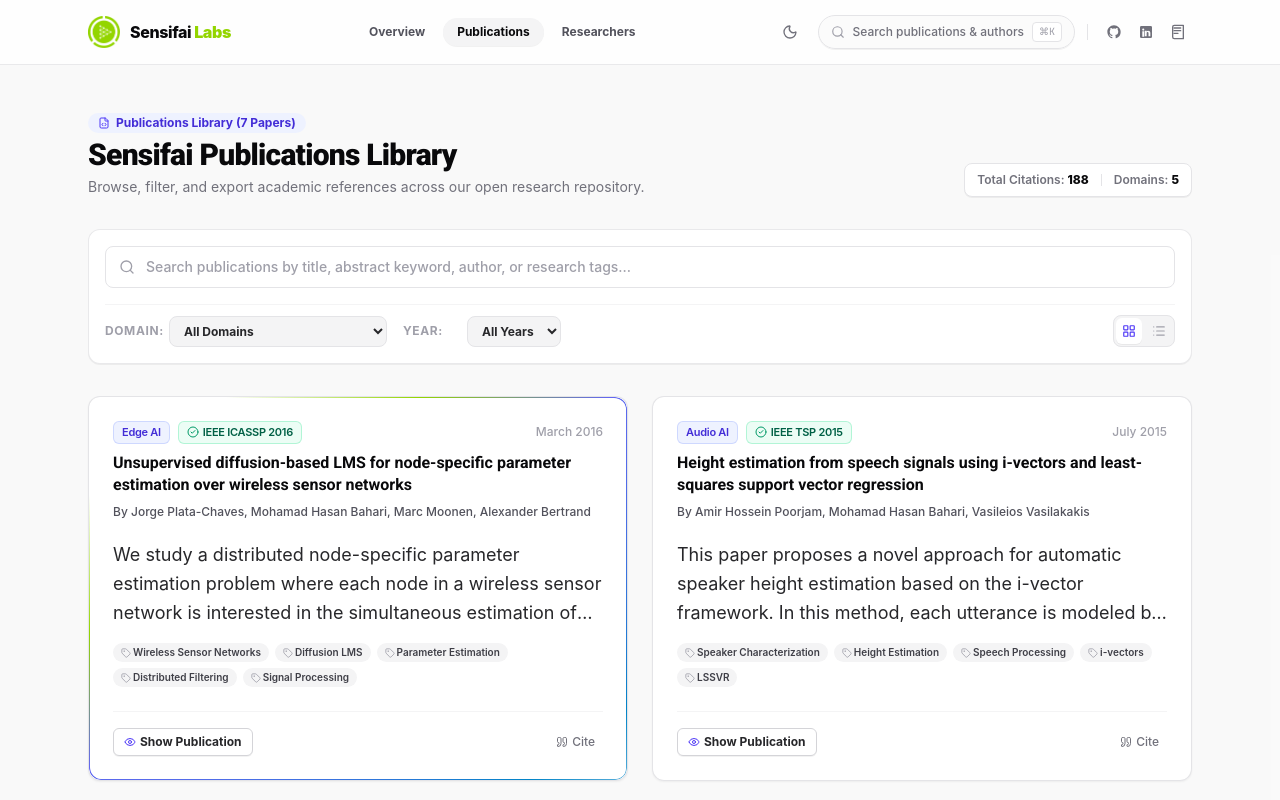
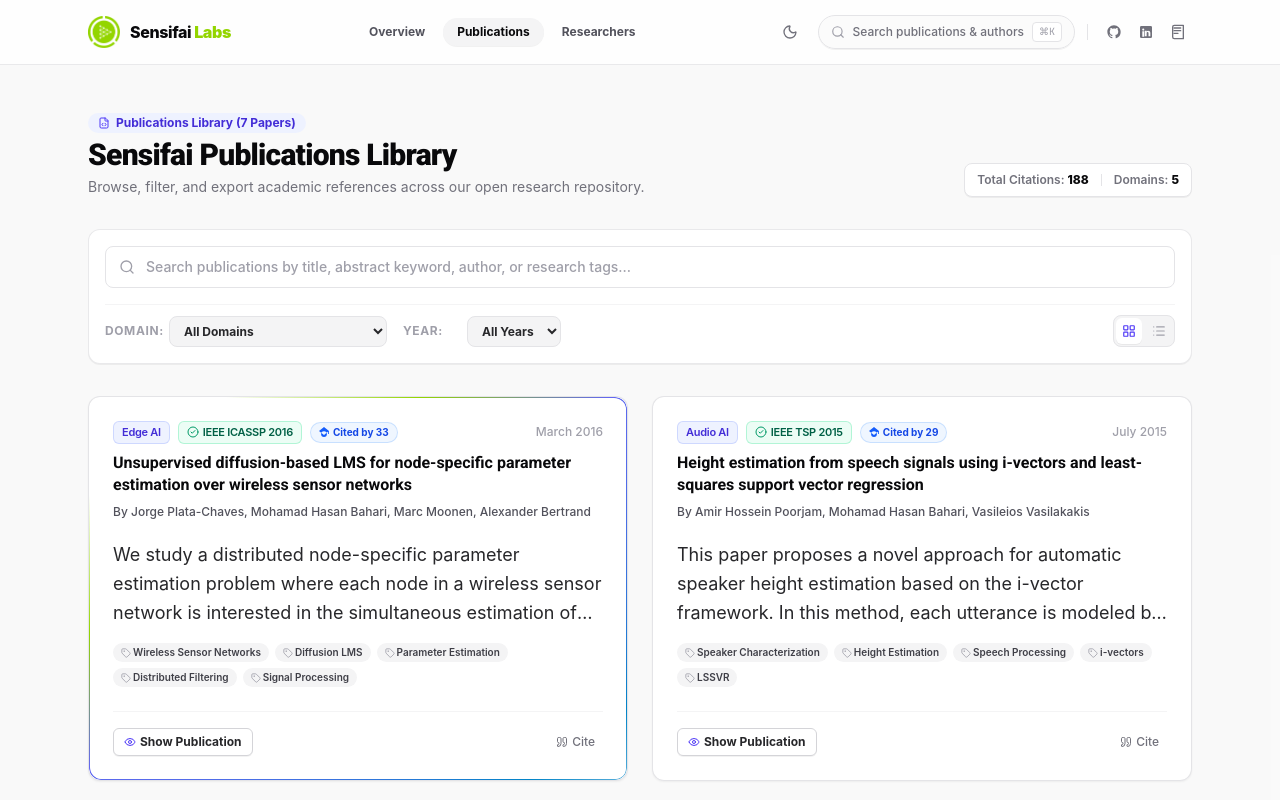
Before and after one commit to Sensifai-BV/research, a React (Vite) app: page /publications in a window 1280 px wide. Shown: the top 800 px of the page. Built offline with nearby package versions, Linux system fonts and the light colour scheme.

Commit message:
feat: display Google Scholar citation counts on publication cards and detail pages

```diff
--- a/src/pages/HomePage.jsx
+++ b/src/pages/HomePage.jsx
@@ -189,6 +189,18 @@ export function HomePage() {
                           <CheckCircle2 className="h-3 w-3 text-emerald-600" /> {paper.year}
                         </Badge>
                       )}
+                      {paper.citations !== undefined && paper.citations !== null && (
+                        <a
+                          href={paper.scholarUrl || '#'}
+                          target={paper.scholarUrl ? "_blank" : "_self"}
+                          rel="noopener noreferrer"
+                          title={`Cited by ${paper.citations} on Google Scholar`}
+                          className="inline-flex items-center gap-1 rounded-full bg-blue-50 dark:bg-blue-950/60 border border-blue-200/80 dark:border-blue-800/80 px-1.5 py-0.5 text-[9px] font-bold text-blue-700 dark:text-blue-300 hover:bg-blue-100 dark:hover:bg-blue-900/80 transition-colors"
+                        >
+                          <ScholarIcon className="h-2.5 w-2.5 text-blue-600 dark:text-blue-400 shrink-0" />
+                          <span>{paper.citations}</span>
+                        </a>
+                      )}
                     </div>
 
                     <Link to={`/publication/${paper.id}`} className="hover:text-indigo-600 transition-colors">
--- a/src/pages/PaperDetailPage.jsx
+++ b/src/pages/PaperDetailPage.jsx
@@ -69,6 +69,19 @@ export function PaperDetailPage() {
                   <CheckCircle2 className="h-3 w-3 text-emerald-600 shrink-0" />
                   <span>Published in {paper.publishedBadge || paper.venue}</span>
                 </Badge>
+              )}
+              {paper.citations !== undefined && paper.citations !== null && (
+                <a
+                  href={paper.scholarUrl || '#'}
+                  target={paper.scholarUrl ? "_blank" : "_self"}
+                  rel="noopener noreferrer"
+                  title={`Cited by ${paper.citations} on Google Scholar`}
+                >
+                  <Badge variant="secondary" className="inline-flex items-center gap-1.5 font-bold text-xs bg-blue-50 dark:bg-blue-950/60 text-blue-700 dark:text-blue-300 border border-blue-200/80 dark:border-blue-800/80 hover:bg-blue-100 dark:hover:bg-blue-900/80 transition-colors cursor-pointer">
+                    <ScholarIcon className="h-3.5 w-3.5 text-blue-600 dark:text-blue-400 shrink-0" />
+                    <span>Cited by {paper.citations}</span>
+                  </Badge>
+                </a>
               )}
               <span className="text-xs font-bold text-zinc-400 dark:text-zinc-500 sm:ml-auto">{paper.month} {paper.year}</span>
             </div>
@@ -184,7 +197,7 @@ export function PaperDetailPage() {
                 <a href={paper.scholarUrl} target="_blank" rel="noopener noreferrer" className="w-full sm:w-auto block">
                   <Button variant="outline" size="lg" className="w-full justify-center gap-2 rounded-full border-zinc-300 dark:border-zinc-700 text-zinc-800 dark:text-zinc-200 font-bold text-xs bg-white dark:bg-zinc-950 shadow-2xs dark:shadow-none">
                     <ScholarIcon className="h-4 w-4 text-blue-600" />
-                    Google Scholar
+                    Google Scholar {paper.citations ? `(${paper.citations} citations)` : ''}
                   </Button>
                 </a>
               )}
--- a/src/pages/PublicationsPage.jsx
+++ b/src/pages/PublicationsPage.jsx
@@ -7,6 +7,7 @@ import { Badge } from '../components/ui/Badge';
 import { CitationDialog } from '../components/ui/CitationDialog';
 import { PdfPreviewDialog } from '../components/ui/PdfPreviewDialog';
 import { LatexRenderer } from '../components/ui/LatexRenderer';
+import { ScholarIcon } from '../components/ui/SocialIcons';
 
 // Magic UI Components
 import { MagicCard } from '../components/magicui/MagicCard';
@@ -200,6 +201,18 @@ export function PublicationsPage() {
                             {paper.publishedBadge}
                           </Badge>
                         )}
+                        {paper.citations !== undefined && paper.citations !== null && (
+                          <a
+                            href={paper.scholarUrl || '#'}
+                            target={paper.scholarUrl ? "_blank" : "_self"}
+                            rel="noopener noreferrer"
+                            title={`Cited by ${paper.citations} on Google Scholar`}
+                            className="inline-flex items-center gap-1 rounded-full bg-blue-50 dark:bg-blue-950/60 border border-blue-200/80 dark:border-blue-800/80 px-2 py-0.5 text-[10px] font-bold text-blue-700 dark:text-blue-300 hover:bg-blue-100 dark:hover:bg-blue-900/80 transition-colors"
+                          >
+                            <ScholarIcon className="h-2.5 w-2.5 text-blue-600 dark:text-blue-400 shrink-0" />
+                            <span>Cited by {paper.citations}</span>
+                          </a>
+                        )}
                         <span className="text-xs text-zinc-400 dark:text-zinc-500 font-medium ml-auto">{paper.month} {paper.year}</span>
                       </div>
 
@@ -265,6 +278,21 @@ export function PublicationsPage() {
                         <span className="font-bold text-zinc-700 dark:text-zinc-300">{paper.venue}</span>
                         <span className="text-zinc-300 dark:text-zinc-700">•</span>
                         <span className="text-zinc-500 dark:text-zinc-400 font-medium">{paper.month} {paper.year}</span>
+                        {paper.citations !== undefined && paper.citations !== null && (
+                          <>
+                            <span className="text-zinc-300 dark:text-zinc-700">•</span>
+                            <a
+                              href={paper.scholarUrl || '#'}
+                              target={paper.scholarUrl ? "_blank" : "_self"}
+                              rel="noopener noreferrer"
+                              className="inline-flex items-center gap-1 font-bold text-blue-600 dark:text-blue-400 hover:underline"
+                              title={`Cited by ${paper.citations} on Google Scholar`}
+                            >
+                              <ScholarIcon className="h-3 w-3 text-blue-600 dark:text-blue-400 shrink-0" />
+                              <span>Cited by {paper.citations}</span>
+                            </a>
+                          </>
+                        )}
                       </div>
 
                       <Link to={`/publication/${paper.id}`} className="font-bold text-zinc-950 dark:text-zinc-50 hover:text-indigo-600 text-base leading-snug block transition-colors">
--- a/src/pages/ResearcherDetailPage.jsx
+++ b/src/pages/ResearcherDetailPage.jsx
@@ -228,6 +228,18 @@ export function ResearcherDetailPage() {
                             <CheckCircle2 className="h-3 w-3 text-emerald-600" /> {paper.publishedBadge}
                           </Badge>
                         )}
+                        {paper.citations !== undefined && paper.citations !== null && (
+                          <a
+                            href={paper.scholarUrl || '#'}
+                            target={paper.scholarUrl ? "_blank" : "_self"}
+                            rel="noopener noreferrer"
+                            title={`Cited by ${paper.citations} on Google Scholar`}
+                            className="inline-flex items-center gap-1 rounded-full bg-blue-50 dark:bg-blue-950/60 border border-blue-200/80 dark:border-blue-800/80 px-2 py-0.5 text-[10px] font-bold text-blue-700 dark:text-blue-300 hover:bg-blue-100 dark:hover:bg-blue-900/80 transition-colors"
+                          >
+                            <ScholarIcon className="h-2.5 w-2.5 text-blue-600 dark:text-blue-400 shrink-0" />
+                            <span>Cited by {paper.citations}</span>
+                          </a>
+                        )}
                       </div>
 
                       <Link to={`/publication/${paper.id}`} className="hover:text-indigo-600 transition-colors">
```
